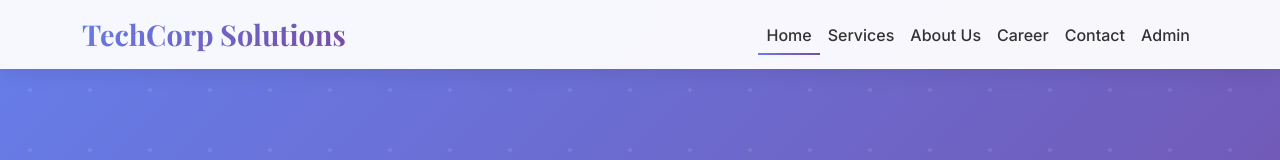
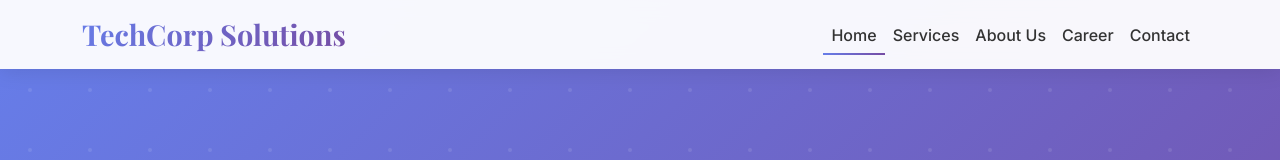
Before and after one commit to sukumar38140/Free_Space_Technologies, a React (Vite) app: page / in a window 1280 px wide. Shown: the top 160 px of the page. Built offline with nearby package versions, Linux system fonts and the light colour scheme.

Commit message:
Hide admin link in navbar
Remove the admin link from the navbar and make the admin page accessible only via the /myAdminPage route.

```diff
--- a/src/App.tsx
+++ b/src/App.tsx
@@ -41,7 +41,7 @@ const App = () => (
               <Route path="/about" element={<About />} />
               <Route path="/privacy-policy" element={<PrivacyPolicy />} />
               <Route path="/terms-of-service" element={<TermsOfService />} />
-              <Route path="/admin" element={<Admin />} />
+              <Route path="/myAdminPage" element={<Admin />} />
               <Route path="*" element={<NotFound />} />
             </Routes>
           </main>
--- a/src/components/Navbar.tsx
+++ b/src/components/Navbar.tsx
@@ -69,13 +69,6 @@ const CustomNavbar = () => {
             >
               Contact
             </Nav.Link>
-            <Nav.Link
-              as={Link}
-              to="/admin"
-              className={`${isActive('/admin') ? 'active' : ''} text-warning`}
-            >
-              Admin
-            </Nav.Link>
           </Nav>
         </Navbar.Collapse>
       </Container>
```
